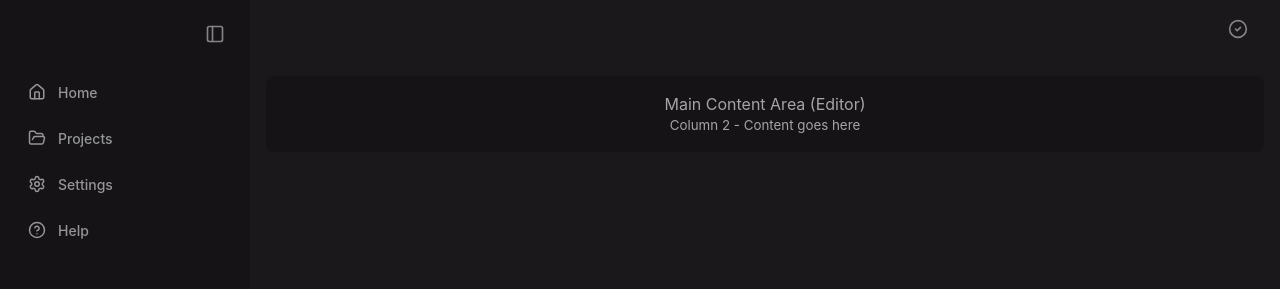
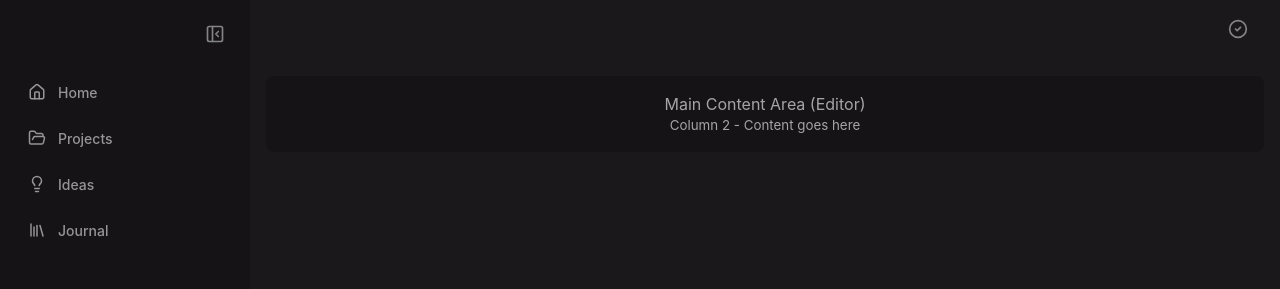
Before and after one commit to HutsonLabs/cross-platform-base, a React (Create React App) app: page / in a window 1280 px wide. Shown: the top 289 px of the page. Built offline with nearby package versions, Linux system fonts and the light colour scheme; the HTML template or start-up script is replaced by a standard one.

Commit message:
updated icons

```diff
--- a/src/components/layouts/header.tsx
+++ b/src/components/layouts/header.tsx
@@ -1,6 +1,6 @@
 import React, { useEffect, useState } from 'react';
 import * as Toggle from '@radix-ui/react-toggle';
-import { PanelLeft, CircleCheck, X } from 'lucide-react';
+import { PanelLeftOpen, CircleCheck, X } from 'lucide-react';
 import './../../styles/components/layouts/header.css';
 
 interface HeaderProps {
@@ -34,7 +34,7 @@ const Header: React.FC<HeaderProps> = ({
             onPressedChange={() => onToggleSidebar(false)}
             className="header__toggle"
           >
-            <PanelLeft size={20} />
+            <PanelLeftOpen size={20} />
           </Toggle.Root>
         )}
       </div>
--- a/src/components/layouts/rightpanel.tsx
+++ b/src/components/layouts/rightpanel.tsx
@@ -1,6 +1,6 @@
 import React from 'react';
 import * as Toggle from '@radix-ui/react-toggle';
-import { X } from 'lucide-react';
+import { PanelRightClose } from 'lucide-react';
 import './../../styles/components/layouts/rightpanel.css';
 
 interface RightPanelProps {
@@ -19,7 +19,7 @@ const RightPanel: React.FC<RightPanelProps> = ({ sidebarCollapsed, onToggleRight
             onPressedChange={() => onToggleRightPanel(false)}
             className="right-panel__toggle"
           >
-            <X size={20} />
+            <PanelRightClose size={20} />
           </Toggle.Root>
         )}
         <div className="right-panel__title"></div>
--- a/src/components/layouts/sidebar.tsx
+++ b/src/components/layouts/sidebar.tsx
@@ -1,6 +1,6 @@
 import React, { useState } from 'react';
 import * as Toggle from '@radix-ui/react-toggle';
-import { PanelLeft, Home, FolderOpen, Settings, HelpCircle } from 'lucide-react';
+import { PanelLeftClose, Home, FolderOpen, Settings, Lightbulb, Library } from 'lucide-react';
 import SettingsModal from './modal';
 import './../../styles/components/layouts/sidebar.css';
 
@@ -15,8 +15,8 @@ const Sidebar: React.FC<SidebarProps> = ({ collapsed, onToggleSidebar }) => {
   const navigationItems = [
     { icon: Home, label: 'Home', href: '/' },
     { icon: FolderOpen, label: 'Projects', href: '/projects' },
-    { icon: Settings, label: 'Settings', href: '/settings' },
-    { icon: HelpCircle, label: 'Help', href: '/help' }
+    { icon: Lightbulb, label: 'Ideas', href: '/settings' },
+    { icon: Library, label: 'Journal', href: '/help' }
   ];
 
   return (
@@ -32,7 +32,7 @@ const Sidebar: React.FC<SidebarProps> = ({ collapsed, onToggleSidebar }) => {
                 onPressedChange={() => onToggleSidebar(true)}
                 className="sidebar__toggle"
               >
-                <PanelLeft size={20} />
+                <PanelLeftClose size={20} />
               </Toggle.Root>
             )}
           </div>
--- a/src/styles/components/layouts/header.css
+++ b/src/styles/components/layouts/header.css
@@ -7,12 +7,6 @@
   grid-row: 1;
   padding: 0 1rem;
   height: 60px;
-}
-
-/* Desktop header positioning - span all columns */
-@media (min-width: 769px) {
-  .header {
-    grid-column: 1 / -1; /* Span all columns */
 }
 
 /* Platform-specific adjustments for window controls */
@@ -30,6 +24,13 @@
 .header--linux {
   padding-right: 140px;
 }
+
+/* Desktop header positioning - span all columns */
+@media (min-width: 769px) {
+  .header {
+    grid-column: 1 / -1; /* Span all columns */
+  }
+
 }
 
 /* Mobile header positioning */
```
Lines whose indentation alone changed are shown as unchanged.
